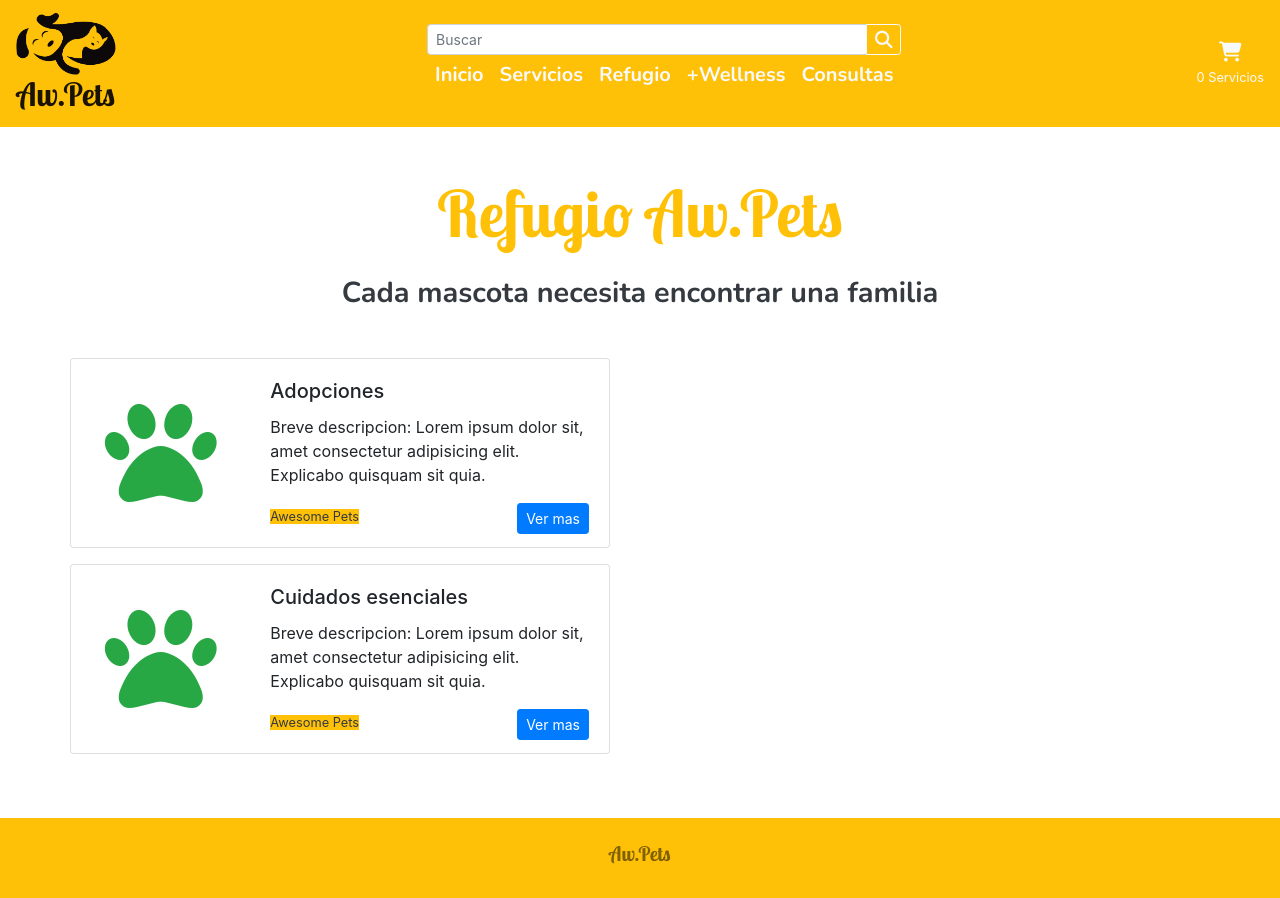
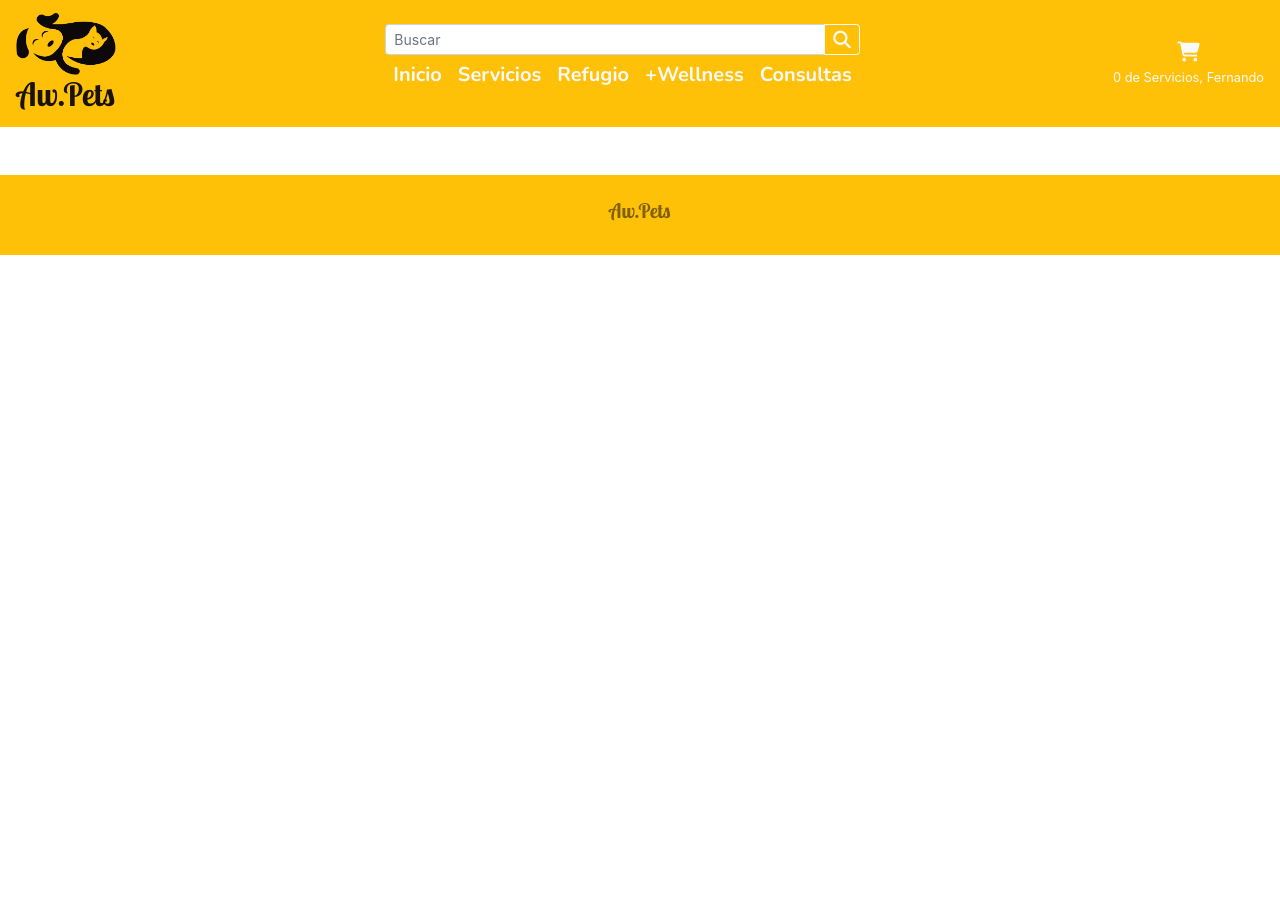
Before and after one commit to santacruzfernandog/paws, a React (Create React App) app: page /refugio in a window 1280 px wide. After the commit the page ends 800 px from the top, so only its background shows below. Built offline with nearby package versions, Linux system fonts and the light colour scheme.

Commit message:
Correcciones varias primer entrega proyecto final

```diff
--- a/src/App.jsx
+++ b/src/App.jsx
@@ -1,92 +1,29 @@
-import React, {useEffect} from 'react'
+import React from 'react'
 import { BrowserRouter, Route, Switch } from 'react-router-dom';
 import Footer from './components/Footer'
-import ItemList from './components/ItemList'
 import ItemListContainer from './components/ItemListContainer'
-import MainPage from './components/MainPage';
 import NavBar from './components/NavBar'
-import adiestramientoImg from './img/adiestramiento.jpg'
-import capacitacion from './img/capacitacion.jpg'
-import obrasocial from './img/obrasocial.jpg'
+import ItemDetailContainer from './components/ItemDetailContainer'
 
+import { MyContext } from './context/MyContext'
 
 function App() {
 
-  const [items, setItems] = React.useState([])
-
-  useEffect(()=>{
-      const prom = new Promise((resolve,reject)=>{
-        setTimeout(()=>{
-          resolve([
-            { id: 1, nombre:'Adopciones', price:0, img:capacitacion, tipo:'refugio' },
-            { id: 2, nombre:'Adiestramiento', price:8500, img:adiestramientoImg, tipo:'servicio' },
-            { id: 3, nombre:'Peluqueria', price:500, img:adiestramientoImg, tipo:'servicio' },
-            { id: 4, nombre:'Veterinario', price:600, img:obrasocial, tipo:'ooss' },
-            { id: 5, nombre:'Vacunacion', price:1750, img:obrasocial, tipo:'ooss' },
-            { id: 6, nombre:'Castracion', price:"A/C", img:obrasocial, tipo:'ooss' },
-            { id: 7, nombre:'Guarderia', price:200, img:adiestramientoImg, tipo:'servicio' },
-            { id: 8, nombre:'Capacitaciones', price:14000, img:adiestramientoImg, tipo:'servicio' },
-            { id: 9, nombre:'Microchips', price:3000, img:obrasocial, tipo:'ooss' },
-            { id: 10, nombre:'Paseos', price:3000, img:adiestramientoImg, tipo:'servicio' },
-            { id: 11, nombre:'Higiene', price:3000, img:adiestramientoImg, tipo:'servicio' },
-            { id: 12, nombre:'Cuidados esenciales', price:3000, img:capacitacion, tipo:'refugio' },
-            { id: 13, nombre:'Tratamientos de Obesidad', price:3000, img:obrasocial, tipo:'ooss' },
-            { id: 14, nombre:'Radiologia', price:3000, img:obrasocial, tipo:'ooss' },
-            { id: 15, nombre:'Internacion', price:3000, img:obrasocial, tipo:'ooss' },
-            { id: 16, nombre:'Control', price:3000, img:obrasocial, tipo:'ooss' }
-          ])
-        },2000)
-      })
-
-      prom.then((resultado)=>{
-        setItems(resultado)
-      })
-  },[])
-
   return (
     <BrowserRouter>
+      <MyContext.Provider value='Fernando'>
           <NavBar/>
           <Switch>
-        <Route path="/" exact >
-          <ItemListContainer
-            titulo={'Awesome Pets'}
-            subtitulo={'El cuidado de nuestras mascotas es todo'}>
-            <MainPage/>
-          </ItemListContainer>
+            <Route path="/category/:categoryId" exact >
+              <ItemListContainer/>
             </Route>
 
-        <Route path="/wellness" exact>
-          <ItemListContainer
-            titulo={'Wellness'}
-            subtitulo={'La obra social para tu mascota'}>
-            <ItemList items={items} tipo={'ooss'}/>
-          </ItemListContainer>
-        </Route>
-
-        <Route path="/refugio" exact>
-          <ItemListContainer
-            titulo={'Refugio Aw.Pets'}
-            subtitulo={'Cada mascota necesita encontrar una familia'}>
-            <ItemList items={items} tipo={'refugio'}/>
-          </ItemListContainer>
-        </Route>
-
-        <Route path="/servicios" exact>
-          <ItemListContainer
-            titulo={'Nuestros Servicios'}
-            subtitulo={'Sabemos lo mucho que amas a tu mascota, nosotros te ayudamos a cuidarlo'}>
-            <ItemList items={items} tipo={'servicio'}/>
-          </ItemListContainer>
-        </Route>
-
-        <Route path="/cart" exact>
-          <ItemListContainer
-            titulo={'Cart'}
-            subtitulo={'Componente momentaneamente vacio'}>
-          </ItemListContainer>
+            <Route path="/item/:itemId" exact >
+              <ItemDetailContainer/>
             </Route>
           </Switch>
           <Footer/>
+      </MyContext.Provider>
     </BrowserRouter>
   );
 }
--- a/src/components/CartWidget.jsx
+++ b/src/components/CartWidget.jsx
@@ -1,12 +1,15 @@
-import React from 'react'
+import React, { useContext } from 'react'
 import { Link } from 'react-router-dom'
+import { MyContext } from '../context/MyContext'
 
 const CartWidget = (props) => {
+
+    const nombre = useContext(MyContext)
 
     return (
         <div className="d-flex flex-column">
             <Link to={''} className="mx-auto" href="#"><i className="fas fa-shopping-cart fa-lg text-light"></i></Link>
-            <small className="text-light mt-1">{`${props.totalProductos} Servicios`}</small>
+            <small className="text-light mt-1">{`${props.totalProductos} de Servicios, ${nombre}`}</small>
         </div>
     )
 }
--- a/src/components/Item.jsx
+++ b/src/components/Item.jsx
@@ -1,17 +1,7 @@
 import React from 'react'
-import ItemDetailContainer from './ItemDetailContainer'
+import { Link } from 'react-router-dom'
 
 const Item = ({item}) => {
-
-    const [mostrarDetalle, setMostrarDetalle] = React.useState(false)
-
-    const handleDetalle = ()=> {
-        if(mostrarDetalle){
-            setMostrarDetalle(false)
-        } else {
-            setMostrarDetalle(true)
-        }
-    }
 
     return (
         <div className="row">
@@ -23,15 +13,15 @@ const Item = ({item}) => {
                     <div className="col-md-8">
                         <div className="card-body">
                             <h5 className="card-title">{item.nombre}</h5>
-                            <p className="card-text">Breve descripcion: Lorem ipsum dolor sit, amet consectetur adipisicing elit. Explicabo quisquam sit quia.</p>
+                            <p className="card-text">
+                                Breve descripcion: Lorem ipsum dolor sit, amet consectetur adipisicing elit. Explicabo quisquam sit quia.
+                            </p>
                             <small className="text-dark bg-warning">Awesome Pets</small>
-                            <button type="button" className="btn btn-primary btn-sm float-right" onClick={handleDetalle}>Ver mas</button>
+                            <Link to={`/item/${item.id}`} type="button" className="btn btn-primary btn-sm float-right">Ver mas</Link>
                         </div>
                     </div>
                 </div>
             </div>
-
-            {mostrarDetalle && <ItemDetailContainer item={item}/>}
         </div>
 
     )
--- a/src/components/ItemDetailContainer.jsx
+++ b/src/components/ItemDetailContainer.jsx
@@ -1,30 +1,29 @@
 import React, {useEffect} from 'react'
+import { useParams } from 'react-router-dom'
 import ItemDetail from './ItemDetail'
+import data from '../data'
 
-const ItemDetailContainer = ({item}) => {
+const ItemDetailContainer = () => {
 
     const [myItem, setMyItem] = React.useState([])
+    const { itemId } = useParams()
 
-    const getItems = ()=> {
+    const getItems = (itemId)=> {
+        const info = data[itemId-1]
+
         const promise = new Promise((resolve, reject)=> {
             resolve(
-                { id:item.id, title:item.nombre, price:item.price, picture:item.img, descripcion:'Lorem ipsum dolor sit, amet consectetur adipisicing elit. Explicabo quisquam sit quia assumenda ratione, quasi labore totam cum!', random:Math.floor(Math.random() * 10) + 100 }
+                { id:info.id, title:info.nombre, price:info.price, picture:info.img, descripcion:'Lorem ipsum dolor sit, amet consectetur adipisicing elit. Explicabo quisquam sit quia assumenda ratione, quasi labore totam cum!', random:Math.floor(Math.random() * 10) + 100 }
             )
-
-            /* setTimeout(()=>{
-                resolve(
-                    { id:item.id, title:item.nombre, price:1520, picture:item.img, descripcion:'Lorem ipsum dolor sit, amet consectetur adipisicing elit. Explicabo quisquam sit quia assumenda ratione, quasi labore totam cum!', random:Math.floor(Math.random() * 10) + 100 }
-                )
-            },2000) */
         })
 
         return promise
     }
 
     useEffect(()=> {
-        getItems().then(response => setMyItem(response))
+        getItems(itemId).then(response => setMyItem(response))
         return
-    },[])
+    },[itemId])
 
     return (
         <div>
--- a/src/components/ItemList.jsx
+++ b/src/components/ItemList.jsx
@@ -1,18 +1,11 @@
-import React, { useEffect } from 'react'
+import React from 'react'
 import Item from './Item'
 
-const ItemList = ({items = [], tipo}) => {
-
-    const [listado, setListado] = React.useState([])
-
-    useEffect(()=>{
-        const itemsFiltrados = items.filter(item => item.tipo === tipo)
-        setListado(itemsFiltrados)
-    },[items,tipo])
+const ItemList = ({items = []}) => {
 
     return (
         <div>
-            {listado.map(item => <Item item={item} key={item.id}/> )}
+            {items.map(item => <Item item={item} key={item.id}/> )}
         </div>
     )
 }
--- a/src/components/ItemListContainer.jsx
+++ b/src/components/ItemListContainer.jsx
@@ -1,16 +1,35 @@
-import React from 'react'
+import React, {useEffect} from 'react'
+import ItemList from './ItemList';
+import {useParams} from 'react-router-dom'
+import data from '../data'
 
-const ItemListContainer = (props) => {
+const ItemListContainer = () => {
+
+  const [items, setItems] = React.useState([])
+  const { categoryId } = useParams();
+
+  useEffect(()=>{
+    const promFilter = new Promise((resolve, reject) => {
+      setTimeout(() => {
+        if (categoryId) {
+          const products = data.filter((producto) => {
+            return producto.category.toString() === categoryId;
+          });
+          resolve(products);
+        } else {
+          resolve(data)
+        }
+      }, 2000);
+    });
+
+    promFilter.then((resultado) => {
+        setItems(resultado);
+    });
+  }, [categoryId]);
+
 
     return (
-        <div className="container mt-5">
-          <div className="mb-5">
-                <h1 id="my-brand" className="text-center text-warning mb-4 brand-title">{props.titulo}</h1>
-                <p id="subtitle" className="text-dark text-center h6">{props.subtitulo}</p>
-          </div>
-
-          {props.children}
-        </div>
+        <ItemList items={items} />
     )
 }
 
--- /dev/null
+++ b/src/context/MyContext.jsx
@@ -0,0 +1,3 @@
+import React from 'react'
+
+export const MyContext = React.createContext('')
--- /dev/null
+++ b/src/data.jsx
@@ -0,0 +1,20 @@
+const data = [
+    { id: 1, nombre:'Adopciones', price:0, img:'https://i.ibb.co/jLKRmQP/capacitacion.jpg', category:'refugio' },
+    { id: 2, nombre:'Adiestramiento', price:8500, img:'https://i.ibb.co/gyrG76K/cute-mascots-pet-shop-icons-vector-illustration-design.jpg', category:'servicios' },
+    { id: 3, nombre:'Peluqueria', price:500, img:'https://i.ibb.co/gyrG76K/cute-mascots-pet-shop-icons-vector-illustration-design.jpg', category:'servicios' },
+    { id: 4, nombre:'Veterinario', price:600, img:'https://i.ibb.co/7zvNmLV/Veterinary-icon-flat-set-with-pet-carriage-vet-clinic-and-doctor-isolated-vector-illustration.jpg', category:'wellness' },
+    { id: 5, nombre:'Vacunacion', price:1750, img:'https://i.ibb.co/7zvNmLV/Veterinary-icon-flat-set-with-pet-carriage-vet-clinic-and-doctor-isolated-vector-illustration.jpg', category:'wellness' },
+    { id: 6, nombre:'Castracion', price:"A/C", img:'https://i.ibb.co/7zvNmLV/Veterinary-icon-flat-set-with-pet-carriage-vet-clinic-and-doctor-isolated-vector-illustration.jpg', category:'wellness' },
+    { id: 7, nombre:'Guarderia', price:200, img:'https://i.ibb.co/gyrG76K/cute-mascots-pet-shop-icons-vector-illustration-design.jpg', category:'servicios' },
+    { id: 8, nombre:'Capacitaciones', price:14000, img:'https://i.ibb.co/gyrG76K/cute-mascots-pet-shop-icons-vector-illustration-design.jpg', category:'servicios' },
+    { id: 9, nombre:'Microchips', price:3000, img:'https://i.ibb.co/7zvNmLV/Veterinary-icon-flat-set-with-pet-carriage-vet-clinic-and-doctor-isolated-vector-illustration.jpg', category:'wellness' },
+    { id: 10, nombre:'Paseos', price:3000, img:'https://i.ibb.co/gyrG76K/cute-mascots-pet-shop-icons-vector-illustration-design.jpg', category:'servicios' },
+    { id: 11, nombre:'Higiene', price:3000, img:'https://i.ibb.co/gyrG76K/cute-mascots-pet-shop-icons-vector-illustration-design.jpg', category:'servicios' },
+    { id: 12, nombre:'Cuidados esenciales', price:3000, img:'https://i.ibb.co/jLKRmQP/capacitacion.jpg', category:'refugio' },
+    { id: 13, nombre:'Tratamientos de Obesidad', price:3000, img:'https://i.ibb.co/7zvNmLV/Veterinary-icon-flat-set-with-pet-carriage-vet-clinic-and-doctor-isolated-vector-illustration.jpg', category:'wellness' },
+    { id: 14, nombre:'Radiologia', price:3000, img:'https://i.ibb.co/7zvNmLV/Veterinary-icon-flat-set-with-pet-carriage-vet-clinic-and-doctor-isolated-vector-illustration.jpg', category:'wellness' },
+    { id: 15, nombre:'Internacion', price:3000, img:'https://i.ibb.co/7zvNmLV/Veterinary-icon-flat-set-with-pet-carriage-vet-clinic-and-doctor-isolated-vector-illustration.jpg', category:'wellness' },
+    { id: 16, nombre:'Control', price:3000, img:'https://i.ibb.co/7zvNmLV/Veterinary-icon-flat-set-with-pet-carriage-vet-clinic-and-doctor-isolated-vector-illustration.jpg', category:'wellness' }
+]
+
+export default data;
```
Also changed, not shown: src/components/NavBar.jsx (+5 -5 lines). Lines whose indentation alone changed are shown as unchanged.
